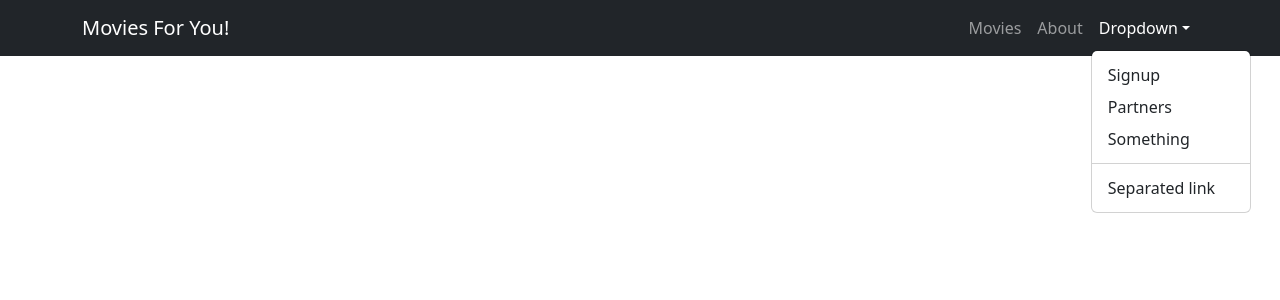
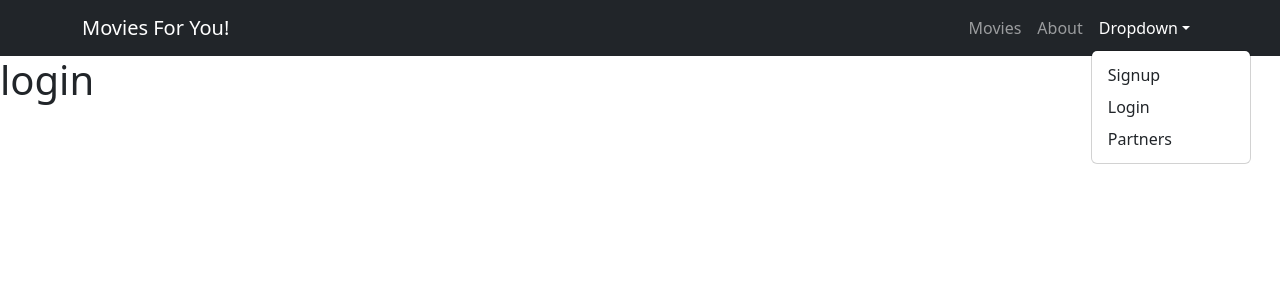
Before and after one commit to michaelyiu1/FilmReview, a React (Create React App) app in the folder book-layout/: page /Login in a window 1280 px wide. Both pictures are taken after a click on the button "Dropdown". Shown: the top 300 px of the page. Built offline with nearby package versions, Linux system fonts and the light colour scheme.

Commit message:
added a login page

```diff
--- a/book-layout/src/App.css
+++ b/book-layout/src/App.css
@@ -40,5 +40,5 @@
 .movie-poster{
   height: auto;
   width: fit-content;
- filter: blur(8px);
+ /* filter: blur(8px); */
 }
--- a/book-layout/src/App.js
+++ b/book-layout/src/App.js
@@ -8,6 +8,7 @@
 import Movies from './components/Movies';
 import Signup from './components/Signup';
 import Partners from './components/Partners';
+import Login from './components/Login';
 
 
 function App() {
@@ -20,6 +21,7 @@
    <Route path="/About" element={<About />} />
    <Route path="/Movies" element={<Movies />} />
    <Route path="/Signup" element={<Signup />} />
+   <Route path="/Login" element={<Login />} />
    <Route path="/Partners" element={<Partners />} />
    </Routes>
    </div>
--- /dev/null
+++ b/book-layout/src/components/Login.js
@@ -0,0 +1,9 @@
+import React from 'react'
+
+export default function login() {
+  return (
+    <div>
+      <h1>login</h1>
+    </div>
+  )
+}
--- a/book-layout/src/components/NavBar.js
+++ b/book-layout/src/components/NavBar.js
@@ -15,14 +15,11 @@
             <Nav.Link href="/About">About</Nav.Link>
             <NavDropdown title="Dropdown" id="basic-nav-dropdown">
               <NavDropdown.Item href="/Signup">Signup</NavDropdown.Item>
+              <NavDropdown.Item href="/Login">Login</NavDropdown.Item>
               <NavDropdown.Item href="/Partners">
                 Partners
               </NavDropdown.Item>
-              <NavDropdown.Item href="#action/3.3">Something</NavDropdown.Item>
-              <NavDropdown.Divider />
-              <NavDropdown.Item href="#action/3.4">
-                Separated link
-              </NavDropdown.Item>
+
             </NavDropdown>
           </Nav>
         </Navbar.Collapse>
```
